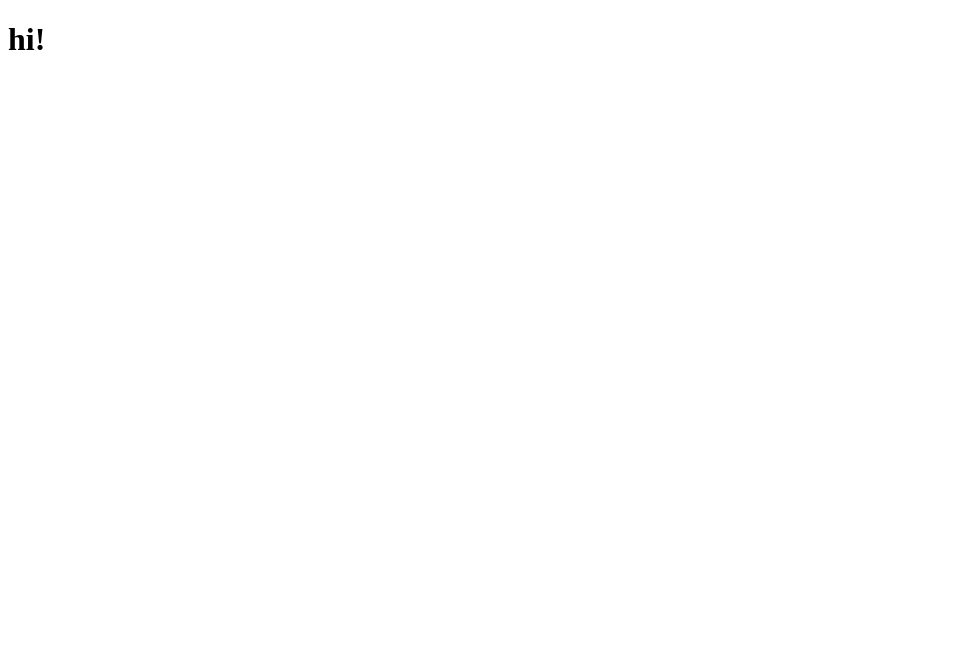
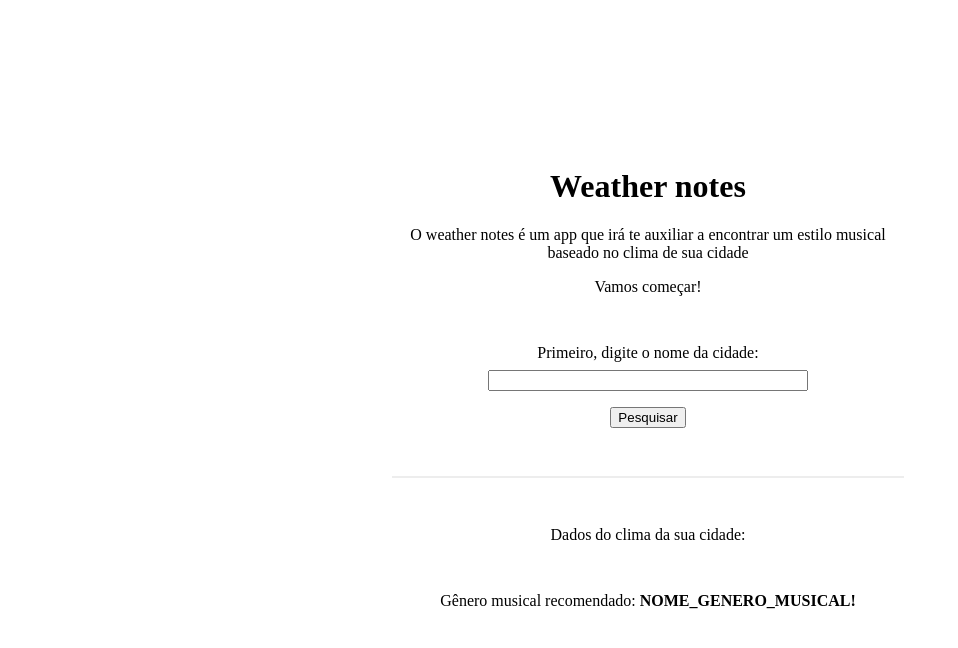
Before and after one commit to GabrielHSS/weathernotes, an Angular app: page / in a window 1280 px wide. Shown: the top 648 px of the page, without its empty margins (0-958 px from the left). Built offline with nearby package versions, Linux system fonts and the light colour scheme.

Commit message:
feat: Criação da estutura inicial e primeiros componentes na home

```diff
--- a/src/app/components/home/home.component.html
+++ b/src/app/components/home/home.component.html
@@ -1,3 +1,35 @@
-<div class="wrapper">
-  <h1>hi!</h1>
+<div class="main-wrapper">
+  <div class="main-container">
+    <header class="text-header">
+      <h1 class="title">Weather notes</h1>
+      <p class="description">
+        O weather notes é um app que irá te auxiliar a encontrar um estilo
+        musical baseado no clima de sua cidade
+      </p>
+      <p class="description">Vamos começar!</p>
+    </header>
+
+    <div class="form-container">
+      <form>
+        <div class="search-name-container">
+          <span class="search-name-input">
+            <label for="cidade">Primeiro, digite o nome da cidade:</label>
+            <input id="cidade" name="cidade" />
+          </span>
+        </div>
+        <button>Pesquisar</button>
+      </form>
+    </div>
+    <hr class="divider" />
+
+    <div class="city-weather-info">
+      <p>Dados do clima da sua cidade:</p>
+      <div></div>
+    </div>
+
+    <div class="recommended-music-genre">
+      <p>Gênero musical recomendado: <b>NOME_GENERO_MUSICAL!</b></p>
+      <div></div>
+    </div>
+  </div>
 </div>
--- a/src/app/components/home/home.component.sass
+++ b/src/app/components/home/home.component.sass
@@ -0,0 +1,34 @@
+.main-wrapper
+  display: flex
+  flex-direction: column
+  align-items: center
+  width: 100vw
+  height: 100vh
+  text-align: center
+
+.main-container
+  max-width: 512px
+  h1
+    margin-top: 160px
+
+.search-name-container
+  margin: 16px 0
+
+.search-name-input
+  display: flex
+  flex-direction: column
+  margin-top: 48px
+  margin-left: auto
+  margin-right: auto
+  width: 320px
+  label
+    margin-bottom: 8px
+
+.divider
+  margin: 48px 0
+  color: #ededed
+  border-style: solid
+  border-width: 1px
+
+.recommended-music-genre
+  margin-top: 48px
```
